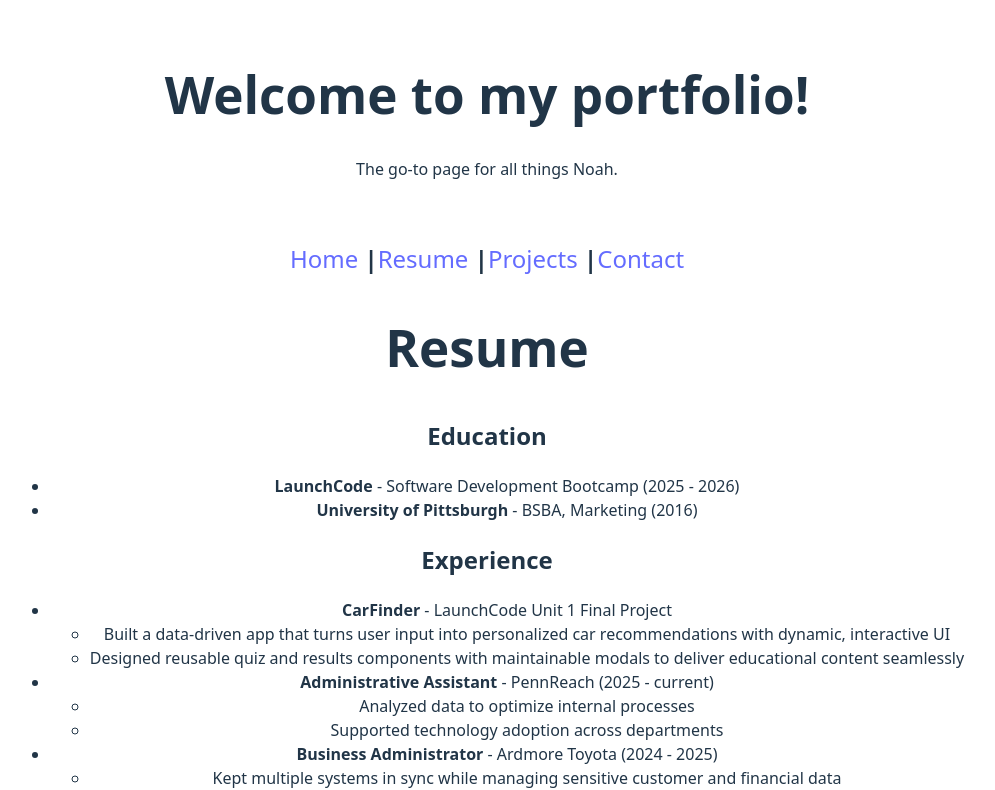
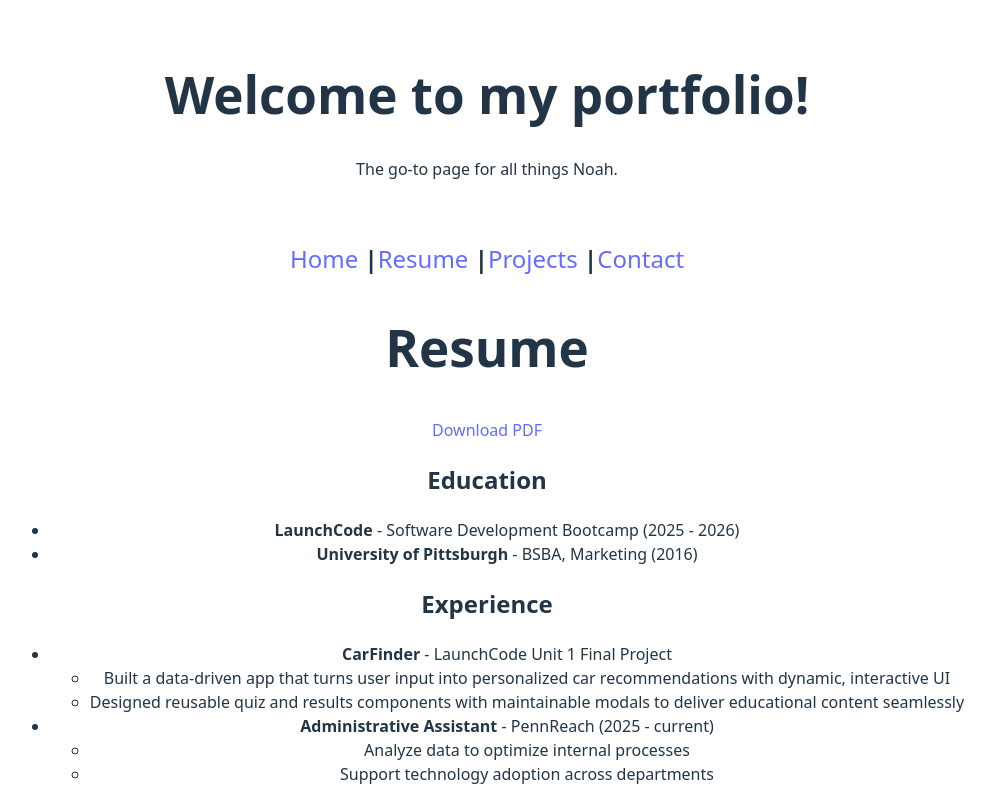
Before and after one commit to Nbelman1/nbelman1.github.io, a React (Vite) app: page /resume in a window 1280 px wide. Shown: the top 790 px of the page, without its empty margins (153-1148 px from the left). Built offline with nearby package versions, Linux system fonts and the light colour scheme.

Commit message:
Added download link

```diff
--- a/src/components/Resume.jsx
+++ b/src/components/Resume.jsx
@@ -1,10 +1,14 @@
+import resume from '../assets/SWD-Resume-Noah-Belman.pdf';
+
 const Resume = () => {
     return (
         <>
             <section>
                 <h1>Resume</h1>
 
-                {/* TODO: button to download resume */}
+                <a href={resume} download='Resume-Noah-Belman.pdf'>
+                    Download PDF
+                </a>
 
                 <h2>Education</h2>
                 <div>
@@ -31,8 +35,8 @@ const Resume = () => {
                         <li>
                             <strong>Administrative Assistant</strong> - PennReach (2025 - current)
                             <ul>
-                                <li>Analyzed data to optimize internal processes</li>
-                                <li>Supported technology adoption across departments</li>
+                                <li>Analyze data to optimize internal processes</li>
+                                <li>Support technology adoption across departments</li>
                             </ul>
                         </li>
                         <li>
```
